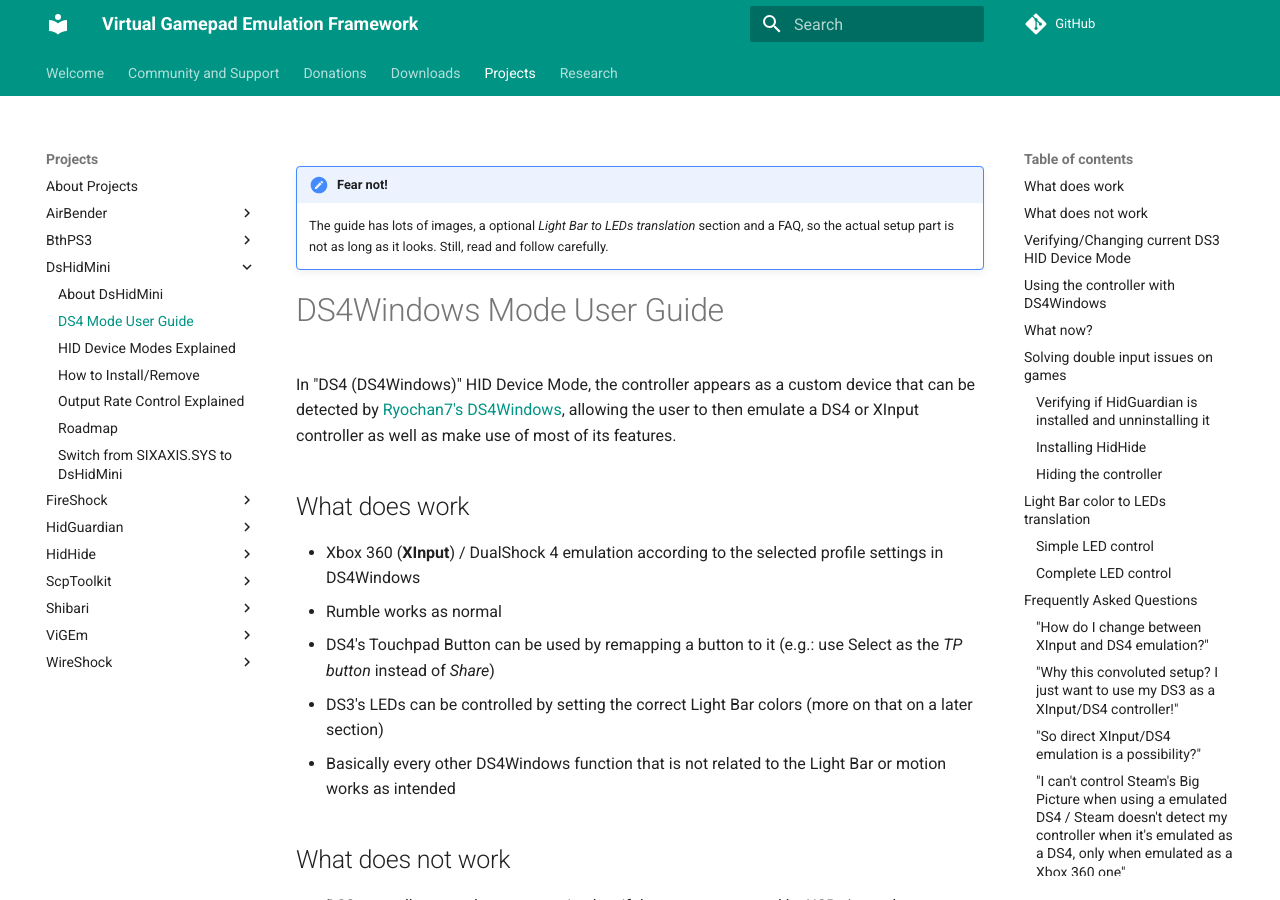
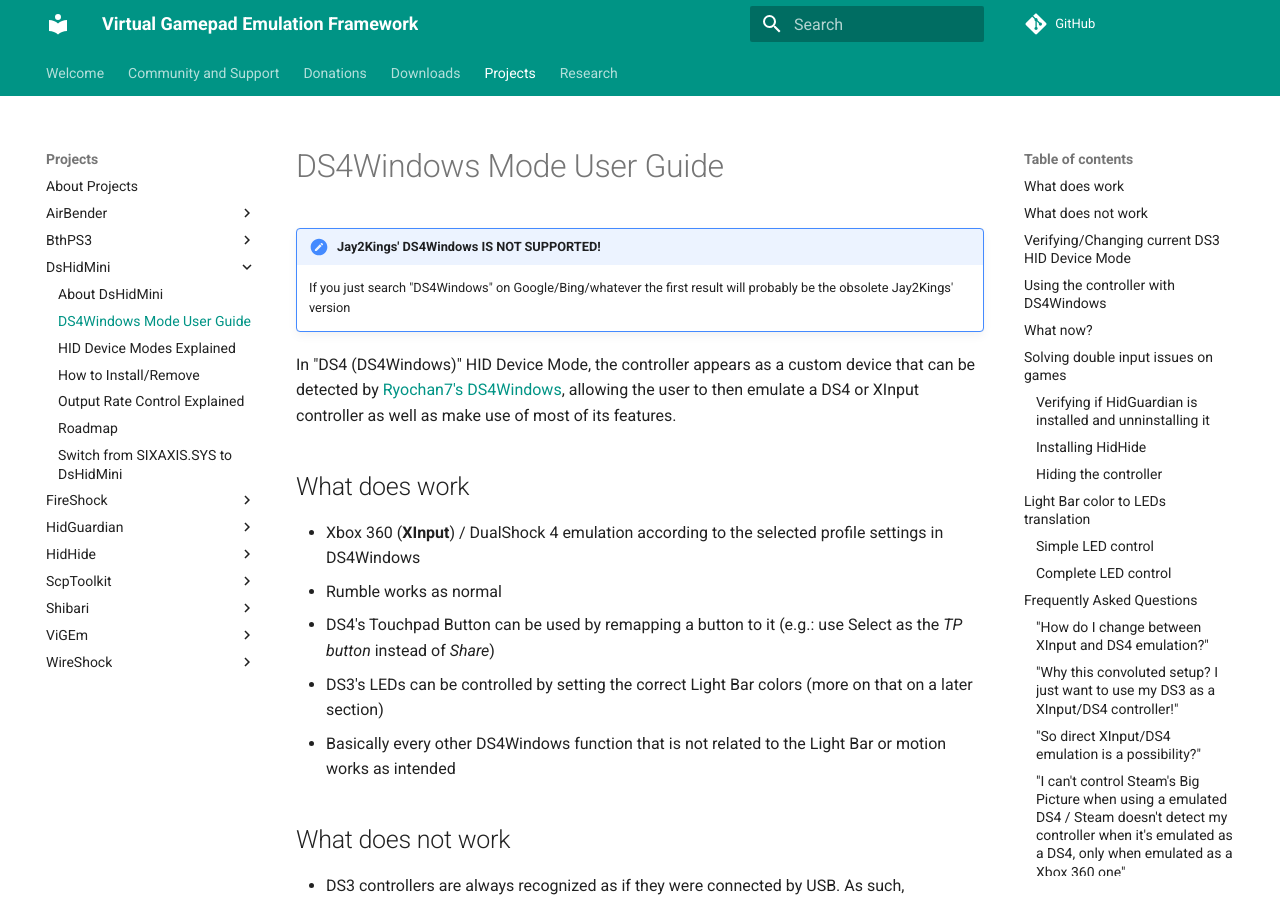
Before and after one commit to nefarius/ViGEm.github.io, an MkDocs documentation site: the page built from docs/projects/DsHidMini/DS4-Mode-User-Guide.md, in a window 1280 px wide and 900 px high. Built offline with MkDocs 1.6.1 and Material for MkDocs 9.7.7, drawn with Linux system fonts in a browser that asks for light colours; comment, search, counter and statistics services are not loaded.

Commit message:
[DS4W User Guide] Changed warning at the start

```diff
--- a/docs/projects/DsHidMini/DS4-Mode-User-Guide.md
+++ b/docs/projects/DsHidMini/DS4-Mode-User-Guide.md
@@ -1,7 +1,7 @@
-!!! important "Fear not!"
-    The guide has lots of images, a optional _Light Bar to LEDs translation_ section and a FAQ, so the actual setup part is not as long as it looks. Still, read and follow carefully.
 # DS4Windows Mode User Guide
 
+!!! important "Jay2Kings' DS4Windows __IS NOT SUPPORTED__!"
+    If you just search "DS4Windows" on Google/Bing/whatever the first result will probably be the obsolete Jay2Kings' version
 
 In "DS4 (DS4Windows)" HID Device Mode, the controller appears as a custom device that can be detected by [Ryochan7's DS4Windows](https://github.com/Ryochan7/DS4Windows), allowing the user to then emulate a DS4 or XInput controller as well as make use of most of its features.
 
```
